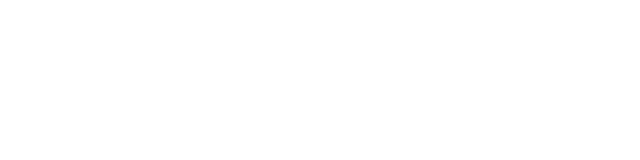
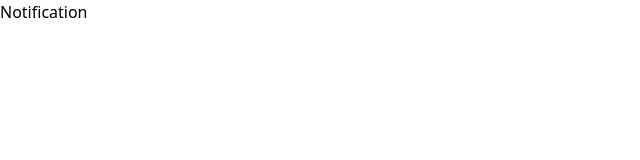
Before and after one commit to PhamAnhKhoi10/advanced-employee-management-system, a React (Vite) app in the folder aems-frontend/: page /notifications in a window 1280 px wide. Before the commit this address had no page. Shown: the top 160 px of the page, without its empty margins (0-640 px from the left). Built offline with nearby package versions, Linux system fonts and the light colour scheme.

Commit message:
Khanh | notification

```diff
--- a/aems-frontend/src/App.jsx
+++ b/aems-frontend/src/App.jsx
@@ -2,6 +2,7 @@ import React from "react";
 import { Routes, Route } from "react-router-dom";
 import Dashboard from "./page/Dashboard";
 import Login from "./page/Login";
+import Notification from "./page/Notification";
 
 const App = () => {
   return (
@@ -9,6 +10,7 @@ const App = () => {
       <Routes>
         <Route path="/" element={<Dashboard />} />
         <Route path="/login" element={<Login />} />
+        <Route path="/notifications" element={<Notification />} />
       </Routes>
     </div>
   );
--- /dev/null
+++ b/aems-frontend/src/page/Notification.jsx
@@ -0,0 +1,7 @@
+import React from "react";
+
+function Notification() {
+  return <div>Notification</div>;
+}
+
+export default Notification;
```
